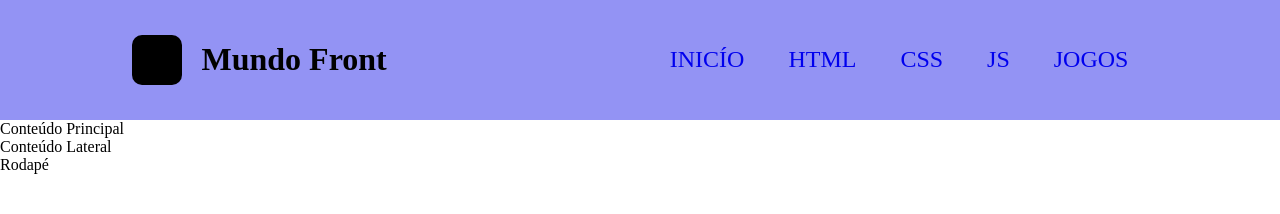
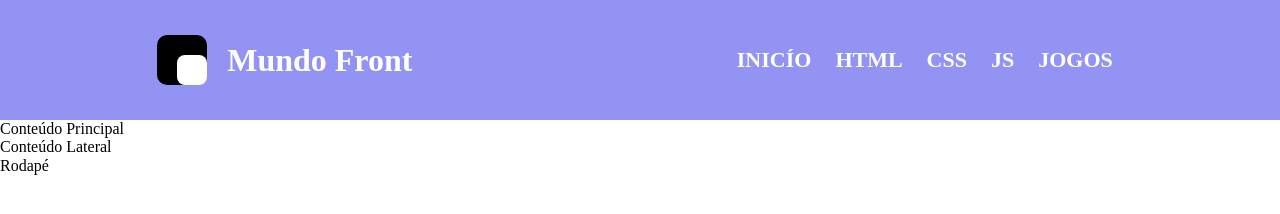
Before and after one commit to AdPsants/noticias, a plain HTML site: page index.html in a window 1280 px wide. Drawn offline with Linux system fonts and the light colour scheme.

Commit message:
Finalização da primeira etapa do cabeçalho

```diff
--- a/css/style.css
+++ b/css/style.css
@@ -5,7 +5,7 @@
 }
 header {
     width: 100%;
-    padding: 20px 0;
+    height: 120px;
     background-color: #6b6bf0b9;
     display: flex;
     justify-content: space-around;
@@ -13,6 +13,9 @@ header {
 }
 
 .logo-imagem {
+    display: flex;
+    align-items: end;
+    justify-content: end;
     width: 50px;
     height: 50px;
     background: #000;
@@ -22,8 +25,15 @@ header {
     display: flex;
     align-items: center;
 }
+#sub-logo-img {
+    height: 30px;
+    width: 30px;
+    border-radius: 8px;
+    background-color: #fff;
+}
 .logo-texto {
     margin-left: 20px;
+    color: #fff;
 }
 #menu-nav li {
     display: inline-block;
@@ -31,6 +41,14 @@ header {
 #menu-nav li a {
     text-decoration: none;
     text-transform: uppercase;
-    font-size: 24px;
-    padding: 20px;
+    color: #fff;
+    font-weight: bold;
+    font-size: 22px;
+    padding: 10px;
 }
+
+#menu-nav li a:hover {
+    border-bottom: 1px solid #fff;
+    color: #000;
+    transition: all 0.4s cubic-bezier(.86,.01,.15,.99);
+}
--- a/index.html
+++ b/index.html
@@ -11,7 +11,9 @@
         <header id="topo"><!--Inicio do HEADER-->
             <div class="container-logo">
 
-                <div class="logo-imagem"></div>
+                <div class="logo-imagem">
+                    <div id="sub-logo-img"></div>
+                </div>
                 <div class="logo-texto">
                     <h1>Mundo Front</h1>
                 </div>
```
